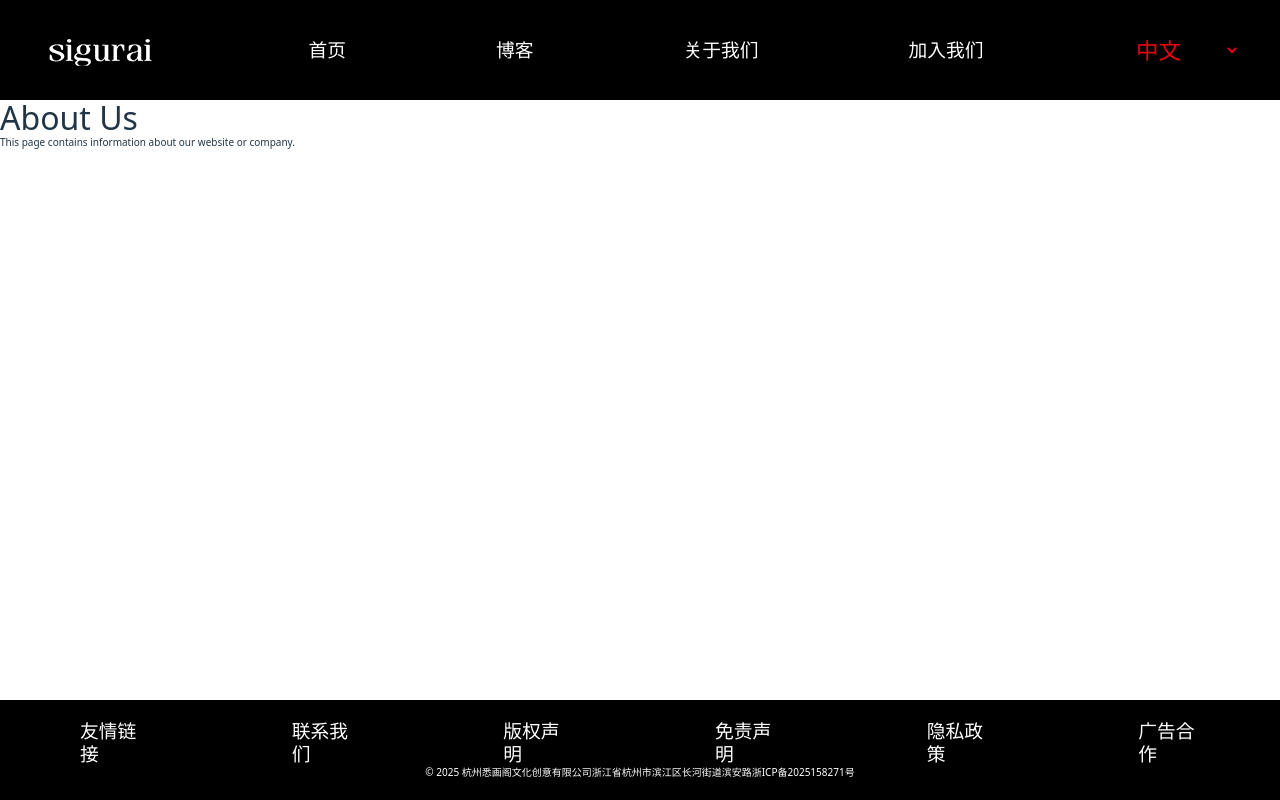
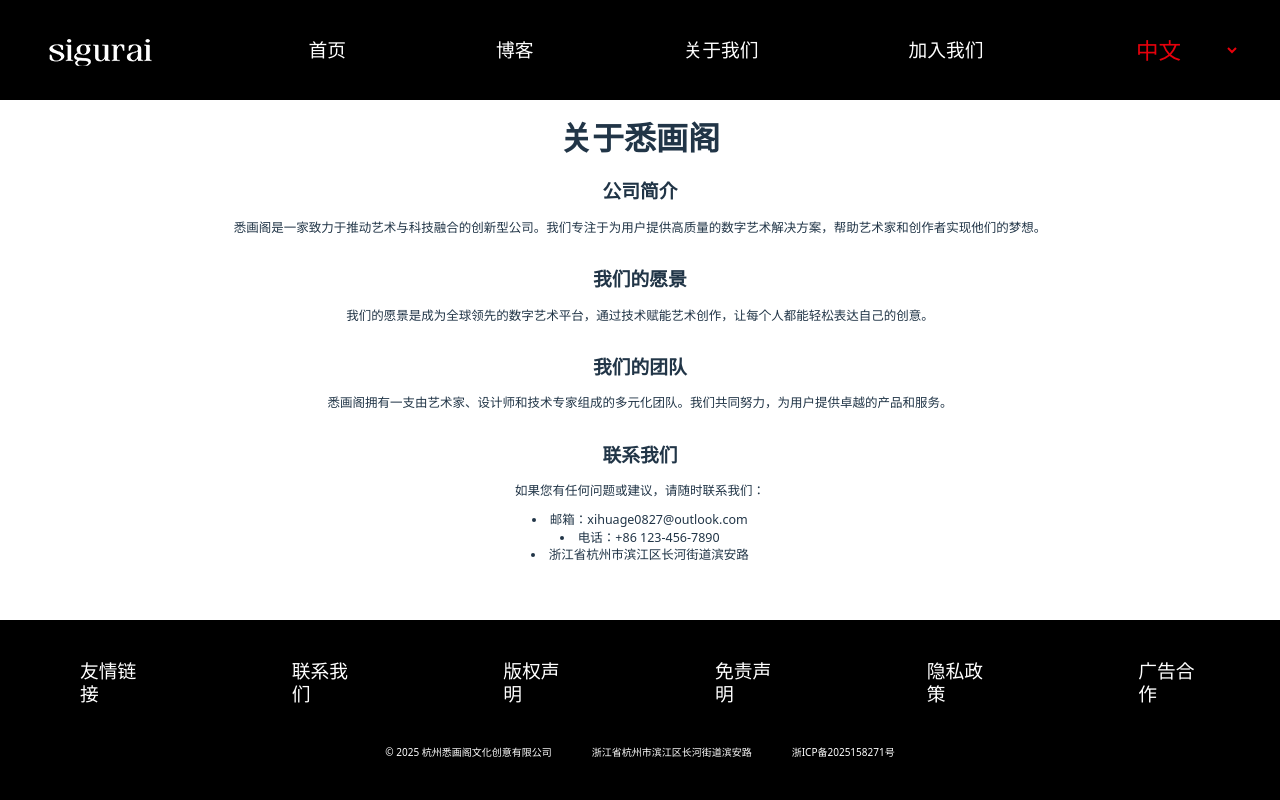
Before and after one commit to fighting53/xihuage-website, a React (Vite) app: page /about in a window 1280 px wide. Built offline with nearby package versions, Linux system fonts and the light colour scheme.

Commit message:
博客页面搭建完成

```diff
--- a/src/components/footer/index.tsx
+++ b/src/components/footer/index.tsx
@@ -12,7 +12,7 @@ const Footer = ({ locale }: { locale: Locale }) => {
 
   return (
     <footer className="flex flex-col items-center justify-around  text-white px-[40px] py-[20px] bg-black ">
-      <div className="flex-none ">
+      <div className="flex-none py-[20px]">
         <ul className="flex items-center justify-center gap-60 px-[40px] text-3xl">
           {menuList.map((item) => (
             <li key={item.id}>
@@ -21,7 +21,7 @@ const Footer = ({ locale }: { locale: Locale }) => {
           ))}
         </ul>
       </div>
-      <div className="flex">
+      <div className="flex  py-[20px] gap-[40px]">
         <div>{locale.copyright}</div>
         <div>{locale.address}</div>
         <div>{locale.privacy}</div>
--- a/src/pages/about/index.tsx
+++ b/src/pages/about/index.tsx
@@ -1,8 +1,36 @@
 const About = () => {
   return (
-    <div>
-      <h1>About Us</h1>
-      <p>This page contains information about our website or company.</p>
+    <div className="p-8 flex flex-col items-center text-center">
+      <h1 className="text-6xl font-bold mb-10">关于悉画阁</h1>
+      <section className="mb-12">
+        <h2 className="text-3xl font-semibold mb-6">公司简介</h2>
+        <p className="text-xl leading-relaxed">
+          悉画阁是一家致力于推动艺术与科技融合的创新型公司。我们专注于为用户提供高质量的数字艺术解决方案，帮助艺术家和创作者实现他们的梦想。
+        </p>
+      </section>
+      <section className="mb-12">
+        <h2 className="text-3xl font-semibold mb-6">我们的愿景</h2>
+        <p className="text-xl leading-relaxed">
+          我们的愿景是成为全球领先的数字艺术平台，通过技术赋能艺术创作，让每个人都能轻松表达自己的创意。
+        </p>
+      </section>
+      <section className="mb-12">
+        <h2 className="text-3xl font-semibold mb-6">我们的团队</h2>
+        <p className="text-xl leading-relaxed">
+          悉画阁拥有一支由艺术家、设计师和技术专家组成的多元化团队。我们共同努力，为用户提供卓越的产品和服务。
+        </p>
+      </section>
+      <section>
+        <h2 className="text-3xl font-semibold mb-6">联系我们</h2>
+        <p className="text-xl leading-relaxed mb-4">
+          如果您有任何问题或建议，请随时联系我们：
+        </p>
+        <ul className="list-disc list-inside text-xl">
+          <li>邮箱：xihuage0827@outlook.com</li>
+          <li>电话：+86 123-456-7890</li>
+          <li>浙江省杭州市滨江区长河街道滨安路</li>
+        </ul>
+      </section>
     </div>
   );
 };
--- a/src/pages/blog/index.tsx
+++ b/src/pages/blog/index.tsx
@@ -1,8 +1,52 @@
 const Blog = () => {
+  const blogs = [
+    {
+      id: 1,
+      title: "如何提升艺术创作效率",
+      description: "探索数字工具如何帮助艺术家更高效地完成创作。",
+      image: "https://picsum.photos/300/200",
+    },
+    {
+      id: 2,
+      title: "设计趋势2025",
+      description: "了解未来设计趋势，抓住行业发展的脉搏。",
+      image: "https://picsum.photos/300/200",
+    },
+    {
+      id: 3,
+      title: "艺术与科技的融合",
+      description: "深入探讨艺术与科技如何共同推动创新。",
+      image: "https://picsum.photos/300/200",
+    },
+    {
+      id: 4,
+      title: "如何打造个人品牌",
+      description: "分享艺术家如何通过社交媒体建立个人品牌。",
+      image: "https://picsum.photos/300/200",
+    },
+  ];
+
   return (
-    <div>
-      <h1>About Us</h1>
-      <p>This page contains information about our website or company.</p>
+    <div className="p-8 mt-[20px]">
+      <h1 className="text-4xl font-bold mb-8 text-center">博客</h1>
+      <div className="mt-[20px] grid grid-cols-1 sm:grid-cols-2 lg:grid-cols-3 gap-6">
+        {blogs.map((blog) => (
+          <div
+            key={blog.id}
+            className="bg-white rounded-lg shadow-md overflow-hidden hover:shadow-lg transition-shadow duration-300"
+          >
+            <img
+              src={blog.image}
+              alt={blog.title}
+              className="w-full h-84 object-cover"
+            />
+            <div className="p-4">
+              <h2 className="text-2xl font-semibold mb-2">{blog.title}</h2>
+              <p className="text-gray-600">{blog.description}</p>
+            </div>
+          </div>
+        ))}
+      </div>
     </div>
   );
 };
```
